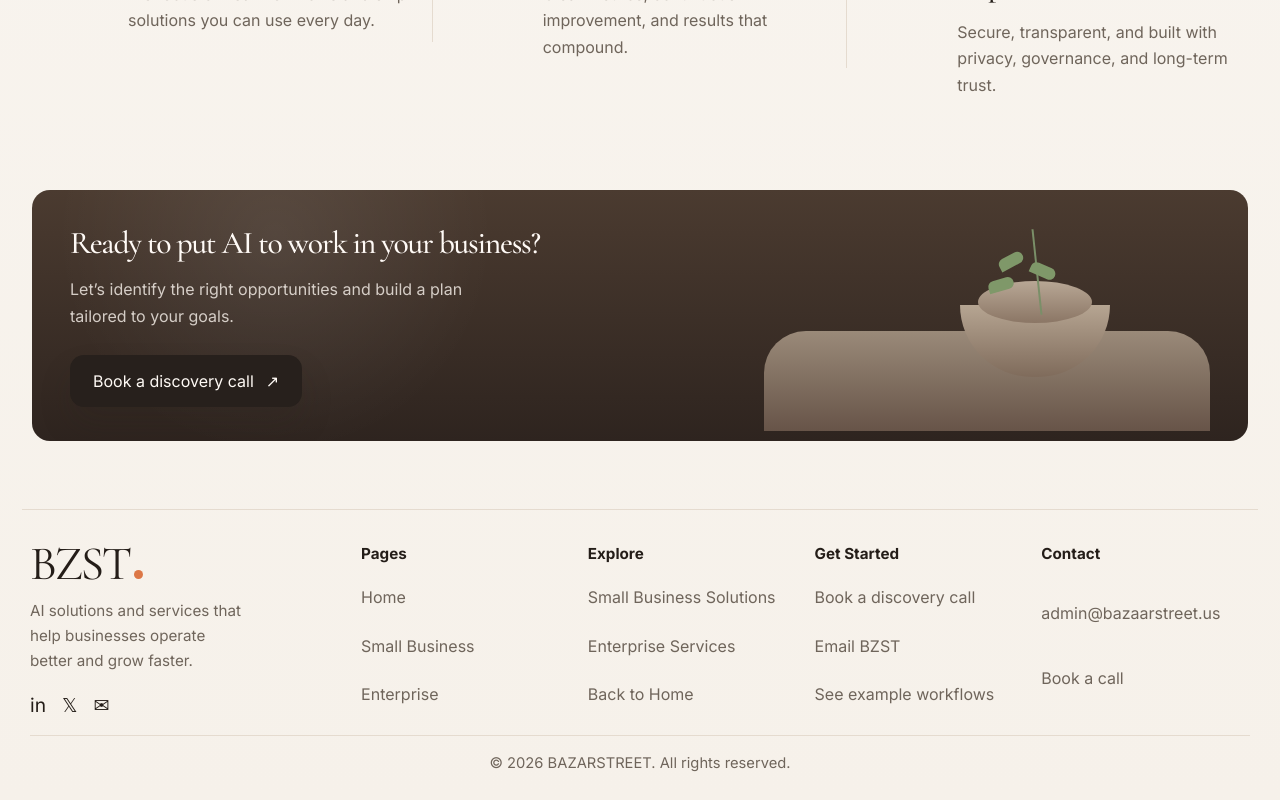
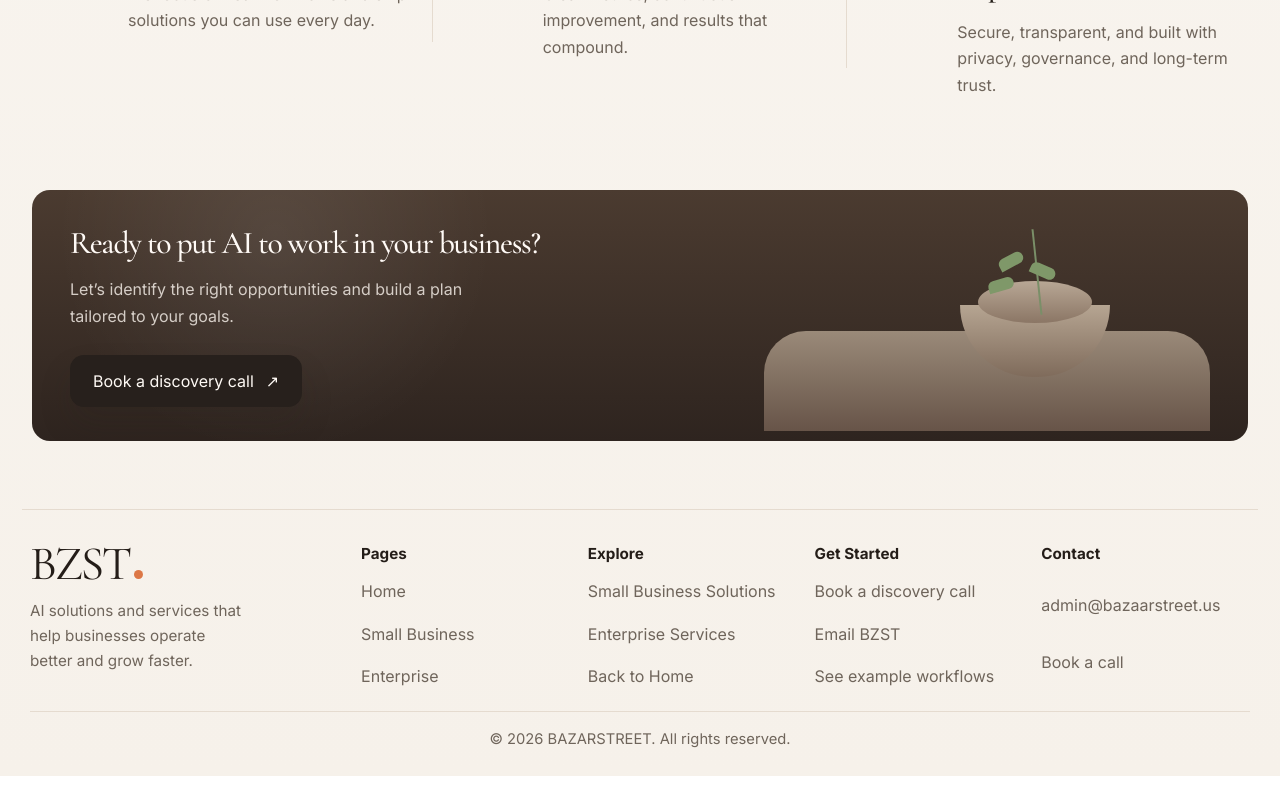
Before and after one commit to harshappt/bzst-svcs, a Next.js app: page / in a window 1280 px wide. Shown: the part 1618-2418 px from the top of the page. After the commit the page ends 2394 px from the top, so only its background shows below. Built offline with nearby package versions, Linux system fonts and the light colour scheme.

Commit message:
chore: remove footer social icons

```diff
--- a/components/site-shell.tsx
+++ b/components/site-shell.tsx
@@ -50,11 +50,6 @@ export function SiteShell({
               <p className="footer-copy">
                 AI solutions and services that help businesses operate better and grow faster.
               </p>
-              <div className="socials" aria-hidden="true">
-                <span>in</span>
-                <span>𝕏</span>
-                <span>✉</span>
-              </div>
             </div>
             <div className="footer-link-group">
               <strong>Pages</strong>
```
